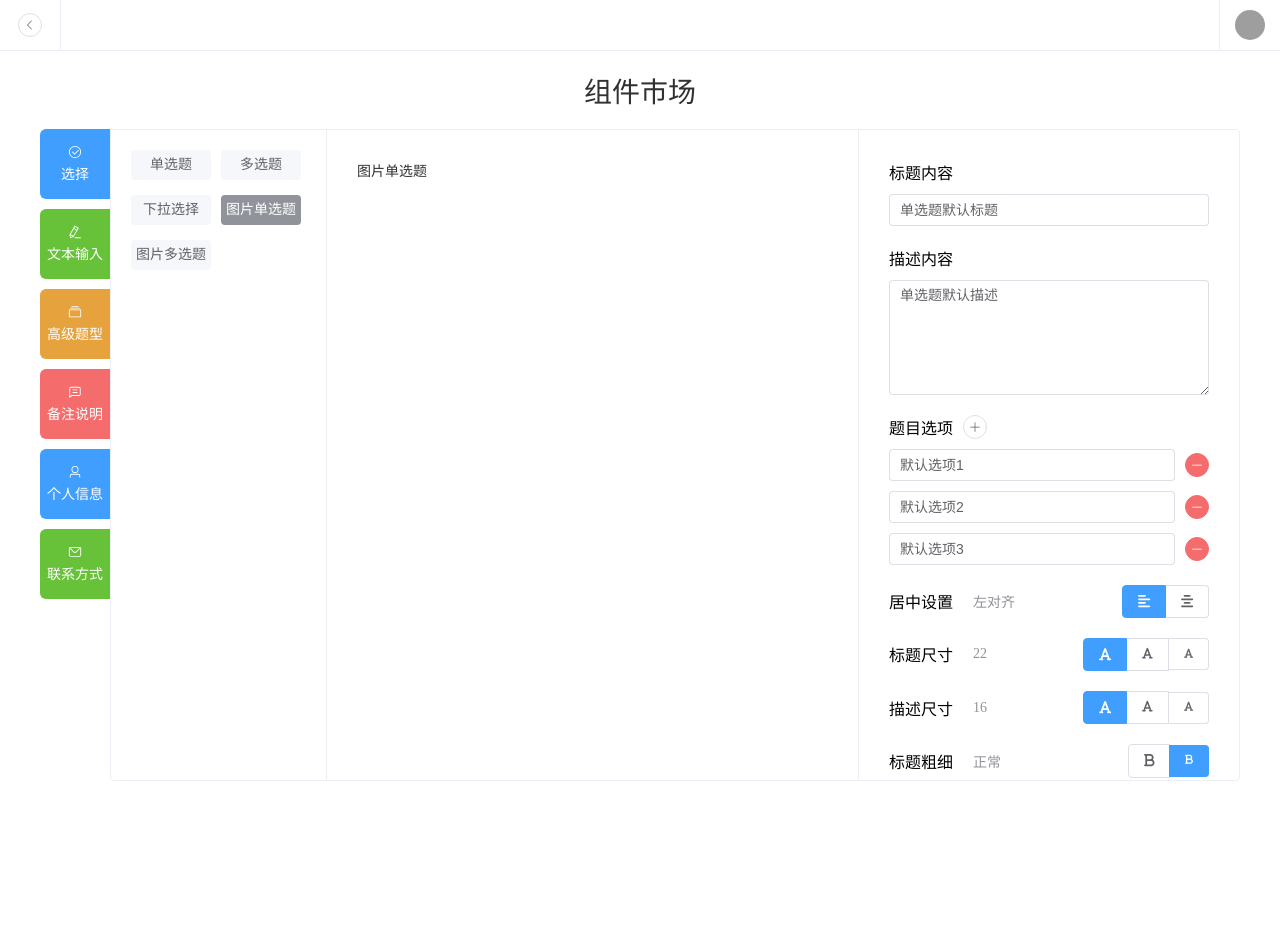
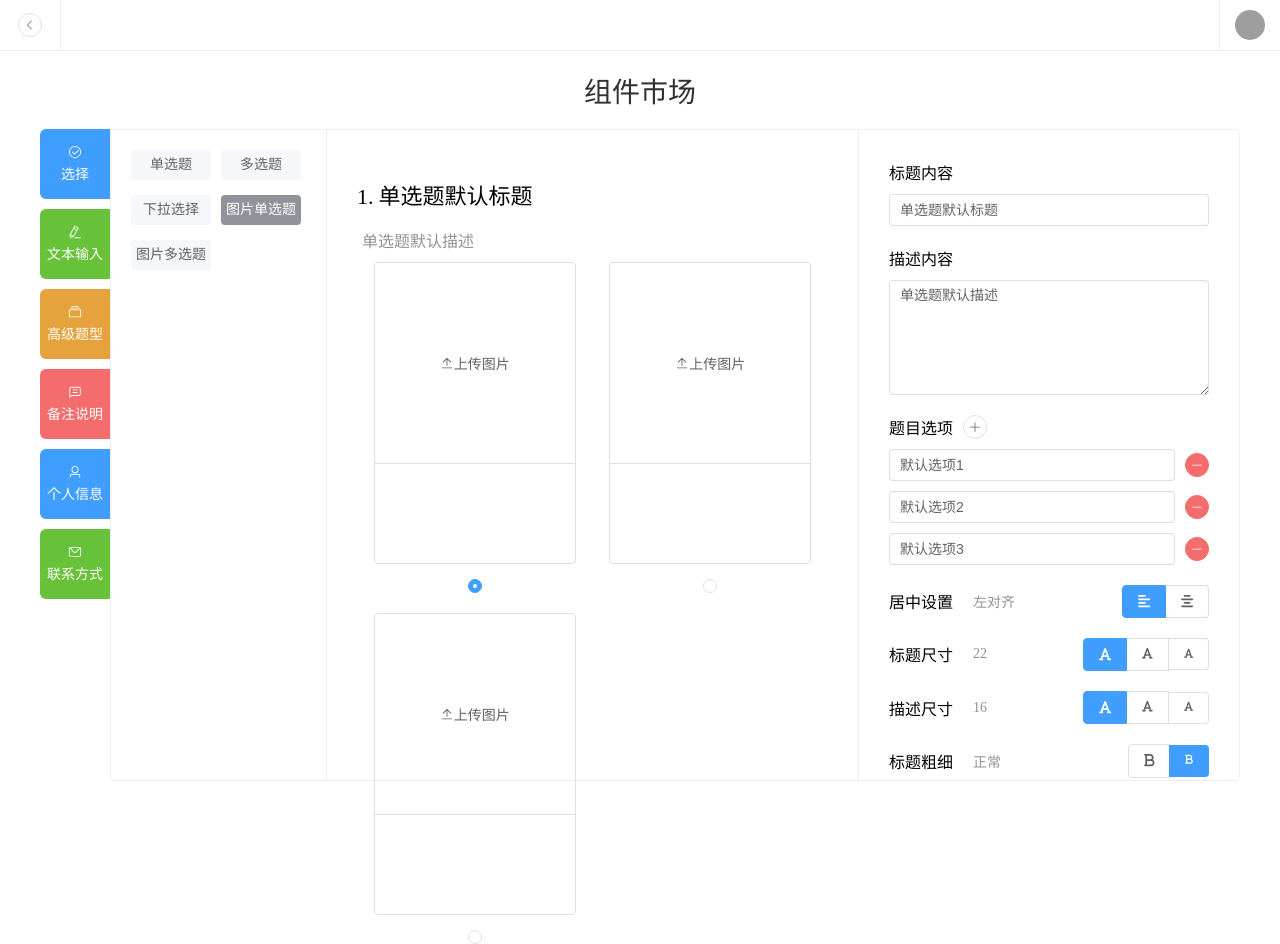
Before and after one commit to tsycheese/vue-nocode-questionnaire, a Vue app: page /single-pic-select in a window 1280 px wide. Before the commit the page ends 800 px from the top, so only its background shows below. Built offline with nearby package versions, Linux system fonts and the light colour scheme; grey boxes are pictures that could not be loaded; the HTML template or start-up script is replaced by a standard one.

Commit message:
完成图片单选业务组件的样式、结构

```diff
--- a/src/components/ServeComs/Materials/SelectComs/SinglePicSelect.vue
+++ b/src/components/ServeComs/Materials/SelectComs/SinglePicSelect.vue
@@ -1,5 +1,90 @@
 <template>
-  <div>图片单选题</div>
+  <div class="single-pic-select" :class="{ 'text-center': !!computedStatus.position }">
+    <MaterialHeader
+      :serialNum="props.serialNum"
+      :title="computedStatus.title"
+      :desc="computedStatus.desc"
+      :titleSize="computedStatus.titleSize"
+      :descSize="computedStatus.descSize"
+      :titleWeight="computedStatus.titleWeight"
+      :descWeight="computedStatus.descWeight"
+      :titleItalic="computedStatus.titleItalic"
+      :descItalic="computedStatus.descItalic"
+      :titleColor="computedStatus.titleColor"
+      :descColor="computedStatus.descColor"
+    />
+    <div class="mt-10">
+      <el-radio-group v-model="curSelected" class="pic-radio-group">
+        <el-radio
+          class="pic-option"
+          v-for="(item, index) in computedStatus.options"
+          :value="index"
+          :key="index"
+        >
+          <PicItem :title="item.picTitle" :desc="item.picDesc" :url="item.value" :index="index" />
+        </el-radio>
+      </el-radio-group>
+    </div>
+  </div>
 </template>
 
-<script setup lang="ts"></script>
+<script setup lang="ts">
+import { computed, ref } from 'vue';
+import type { OptionsStatus } from '@/types/editProps.ts';
+import MaterialHeader from '../Common/MaterialHeader.vue';
+import PicItem from '../Common/PicItem.vue';
+import {
+  getTextStatus,
+  getCurrentStatus,
+  getStringStatusByCurrentStatus,
+  getPicTitleDescStatusArr,
+} from '@/utils/index.ts';
+
+const props = defineProps<{
+  status: OptionsStatus;
+  serialNum: number;
+}>();
+const computedStatus = computed(() => ({
+  title: getTextStatus(props.status.title),
+  desc: getTextStatus(props.status.desc),
+  options: getPicTitleDescStatusArr(props.status.options),
+  position: getCurrentStatus(props.status.position), // 通过下标来判断 position 的状态（左对齐：0，居中：1）
+  titleSize: getStringStatusByCurrentStatus(props.status.titleSize),
+  descSize: getStringStatusByCurrentStatus(props.status.descSize),
+  titleWeight: getCurrentStatus(props.status.titleWeight), // 下标判断 weight 状态（加粗：0，正常：1）
+  descWeight: getCurrentStatus(props.status.descWeight),
+  titleItalic: getCurrentStatus(props.status.titleItalic), // 通过下标来判断 titleItalic 的状态（倾斜：0，正常：1）
+  descItalic: getCurrentStatus(props.status.descItalic),
+  titleColor: getTextStatus(props.status.titleColor),
+  descColor: getTextStatus(props.status.descColor),
+}));
+const curSelected = ref(0);
+</script>
+
+<style scoped lang="scss">
+.pic-radio-group {
+  display: grid;
+  grid-template-columns: repeat(2, 1fr);
+  row-gap: 20px;
+}
+
+.pic-option {
+  display: flex;
+  flex-direction: column-reverse;
+  gap: 15px;
+  height: auto;
+  // outline: 1px solid #008c8c;
+}
+</style>
+
+<style lang="scss">
+// 消除 el-radio 组件的 padding
+.pic-radio-group .el-radio__label {
+  padding: 0;
+}
+
+// 消除 el-radio 组件的 margin
+.pic-radio-group .el-radio {
+  margin: 0;
+}
+</style>
```
